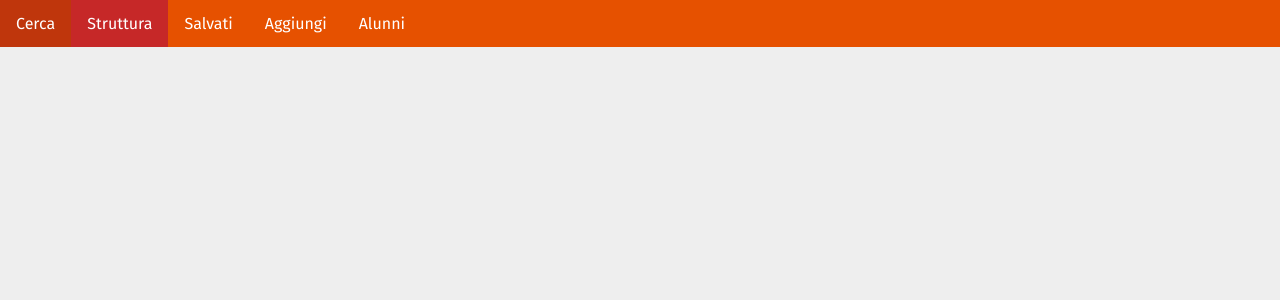
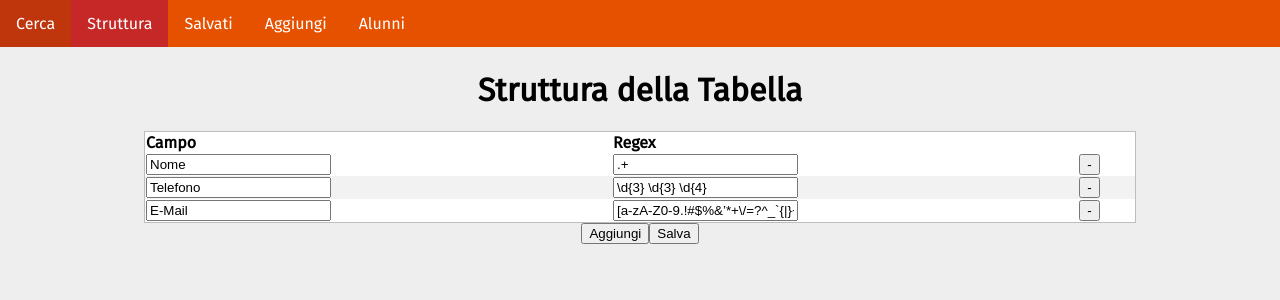
Before and after one commit to SartoRiccardo/pcto-anagrafe, a React (Create React App) app: page /structure in a window 1280 px wide. Shown: the top 300 px of the page. Built offline with nearby package versions, Linux system fonts and the light colour scheme.

Commit message:
Reducer for table structure

```diff
--- a/src/components/forms/EditStructure.js
+++ b/src/components/forms/EditStructure.js
@@ -1,6 +1,8 @@
 import React, {Component} from "react";
+import update from "immutability-helper";
+import {connect} from "react-redux";
 
-class EditStructure extends React.Component {
+class EditStructure extends Component {
   constructor(props) {
     super(props);
 
@@ -13,14 +15,14 @@ class EditStructure extends React.Component {
 
   handleSubmit = evt => {
     evt.preventDefault();
-    // Commit fields to database
+    this.props.updateStructure(this.state.fields);
   }
 
   changeHandler = (evt, id) => {
     let fields = [...this.state.fields];
     for (let i = 0; i < fields.length; i++) {
-      if(fields[i].id == id) {
-        fields[i][evt.target.name] = evt.target.value;
+      if(fields[i].id === id) {
+        fields = update(fields, {[i]: {[evt.target.name]: {$set: evt.target.value}}});
         break;
       }
     }
@@ -85,4 +87,18 @@ class EditStructure extends React.Component {
   }
 }
 
-export default EditStructure;
+function mapStateToProps(state) {
+  return {
+    fields: state.structure.fields,
+  };
+}
+
+function mapDispatchToProps(dispatch) {
+  return {
+    updateStructure: fields => {
+      dispatch({type:"UPDATE_STRUCTURE", fields});
+    },
+  };
+}
+
+export default connect(mapStateToProps, mapDispatchToProps)(EditStructure);
--- a/src/components/ui/App.js
+++ b/src/components/ui/App.js
@@ -2,6 +2,7 @@ import React from "react";
 import {BrowserRouter, Route, Switch} from "react-router-dom";
 import AdminNav from "./AdminNav";
 import SearchCompany from "../forms/SearchCompany";
+import EditStructure from "../forms/EditStructure";
 
 function App() {
   return(
@@ -11,8 +12,8 @@ function App() {
         <Switch>
           <Route exact path="/" component={SearchCompany} />
           <Route path="/search" component={SearchCompany} />
+          <Route path="/structure" component={EditStructure} />
           {/*
-          <Route path="/structure" component={} />
           <Route path="/company/:id" component={} />
           <Route path="/saved" component={} />
           <Route path="/add" component={} />
--- a/src/redux/reducers/rootReducer.js
+++ b/src/redux/reducers/rootReducer.js
@@ -1,8 +1,10 @@
 import searchReducer from "./searchReducer";
+import structureReducer from "./structureReducer";
 import {combineReducers} from "redux";
 
 const rootReducer = combineReducers({
   search: searchReducer,
+  structure: structureReducer,
 });
 
 export default rootReducer;
--- /dev/null
+++ b/src/redux/reducers/structureReducer.js
@@ -0,0 +1,25 @@
+
+const init = {
+  fields: [
+    {id: 0, name: "Nome", regex: ".+"},
+    {id: 1, name: "Telefono", regex: "\\d{3} \\d{3} \\d{4}"},
+    {id: 2, name: "E-Mail", regex: "[a-zA-Z0-9.!#$%&’*+\\/=?^_`{|}~-]+@[a-zA-Z0-9-]+(?:\\.[a-zA-Z0-9-]+)*"},
+  ],
+}
+
+function structureReducer(state=init, action) {
+  let fields;
+  switch(action.type) {
+    case "UPDATE_STRUCTURE":
+      fields = action.fields;
+      return {
+        ...state,
+        fields
+      }
+
+    default:
+      return state;
+  }
+}
+
+export default structureReducer;
```
